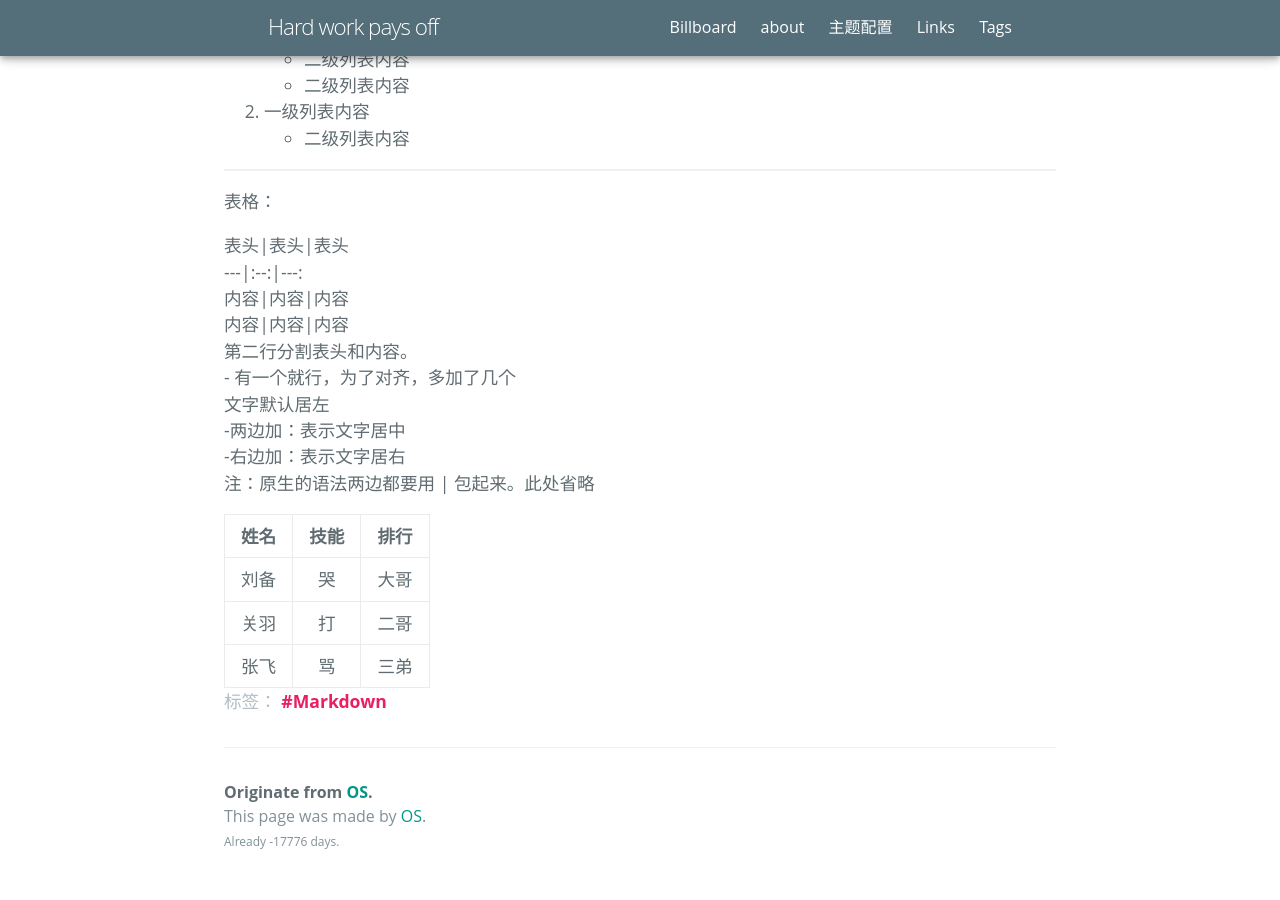
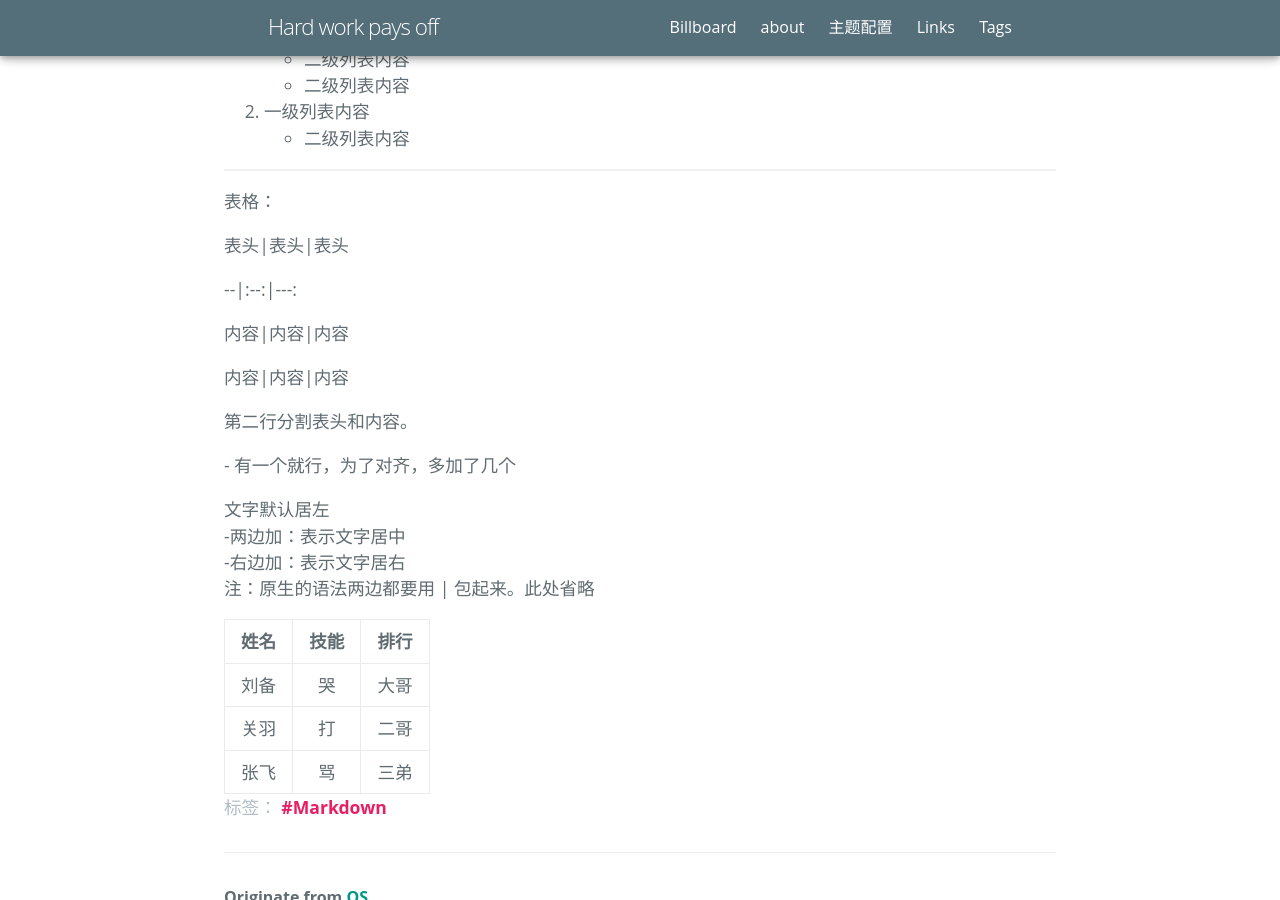
Before and after one commit to xiaoshou0427/xiaoshou0427.github.io, a Jekyll site: the page built from _posts/2019-09-02-Markdown.md, in a window 1280 px wide and 900 px high, scrolled down 3401 px. Built offline with Jekyll 4.4.1, drawn with Linux system fonts in a browser that asks for light colours; some web fonts are replaced.

Commit message:
Update 2019-09-02-Markdown.md

```diff
--- a/_posts/2019-09-02-Markdown.md
+++ b/_posts/2019-09-02-Markdown.md
@@ -113,19 +113,19 @@ title可加可不加<br>
 ---
 
 表格：
-<p>
-表头|表头|表头<br>
----|:--:|---:<br>
-内容|内容|内容<br>
-内容|内容|内容<br>
+
+<p>表头|表头|表头</p>
+<p>--|:--:|---:</p>
+<p>内容|内容|内容</p>
+<p>内容|内容|内容</p>
 
 第二行分割表头和内容。<br>
-- 有一个就行，为了对齐，多加了几个<br>
+<p>- 有一个就行，为了对齐，多加了几个</p>
 文字默认居左<br>
 -两边加：表示文字居中<br>
 -右边加：表示文字居右<br>
 注：原生的语法两边都要用 | 包起来。此处省略
-</p>
+
 
 姓名|技能|排行
 ---|:---:|---:
```
